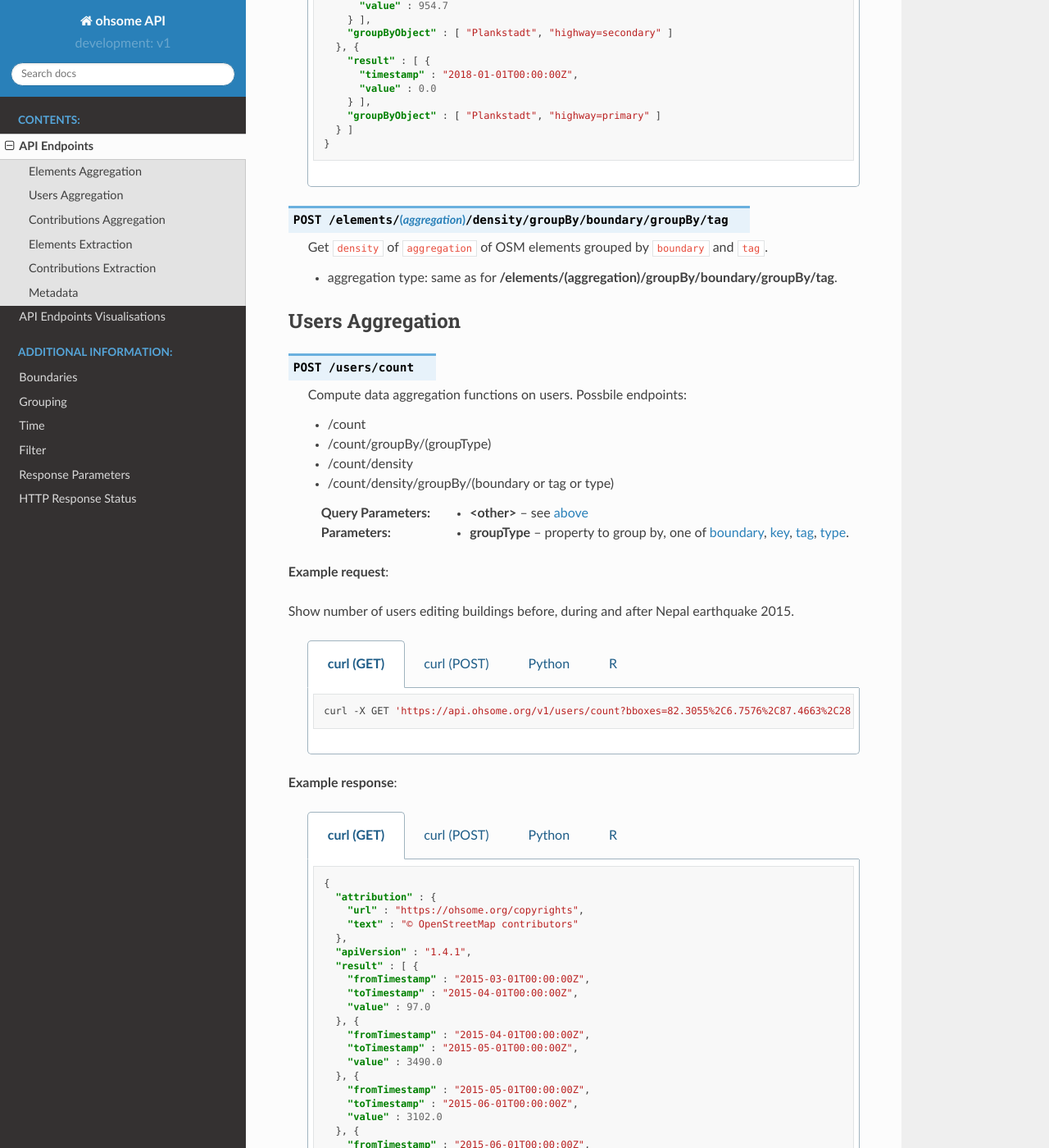
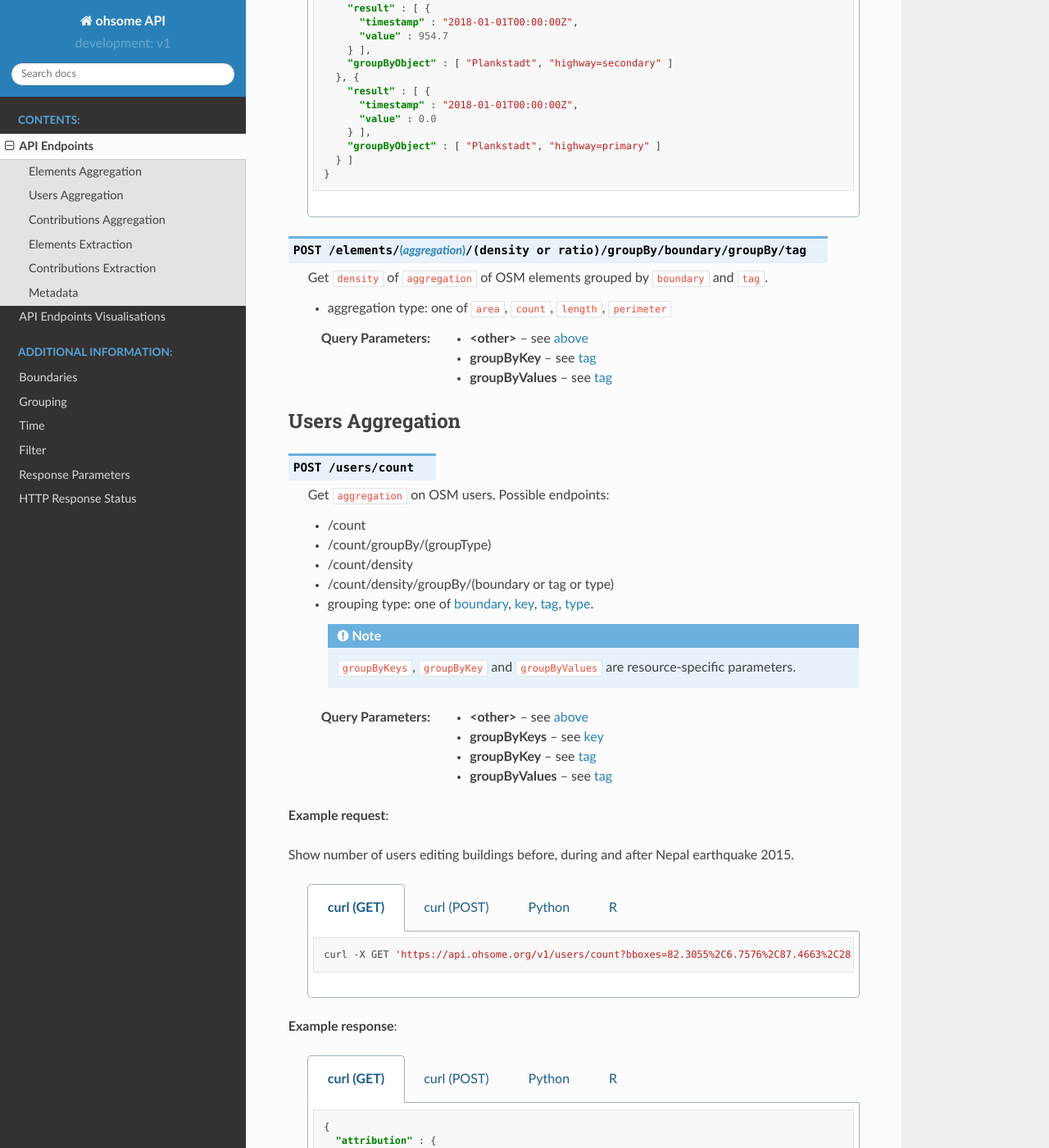
Before and after one commit to GIScience/ohsome-api, a Sphinx documentation site: the page built from docs/endpoints.rst, in a window 1280 px wide and 1400 px high, scrolled down 6559 px. Shown: the whole window at 82% size. Built offline with Sphinx 7.4.7 and the Read the Docs theme 2.0.0, drawn with Linux system fonts in a browser that asks for light colours; some of the changed text lies outside the part shown.

Commit message:
docs: improve aggregation endpoints

```diff
--- a/docs/endpoints.rst
+++ b/docs/endpoints.rst
@@ -1,6 +1,5 @@
 API Endpoints
 =============
-
 
 .. note:: For **POST requests** the fields are given analogous to **GET requests**. When you just have a smaller set of spatial parameters,
     a GET request fits perfectly. POST mostly makes sense when you start to use GeoJSON as input geometries.
@@ -33,7 +32,6 @@
 .. _time: time.html#time
 .. _filter: filter.html#filter
 
-
 **Example request**:
 
 How big is the area of farmland in the region Rhein-Neckar?
@@ -42,16 +40,13 @@
 
    .. code-tab:: bash curl (GET)
 
-
       curl -X GET 'https://api.ohsome.org/v1/elements/area?bboxes=8.625%2C49.3711%2C8.7334%2C49.4397&format=json&time=2014-01-01&filter=landuse%3Dfarmland%20and%20type%3Away'
 
    .. code-tab:: bash curl (POST)
 
-
       curl -X POST 'https://api.ohsome.org/v1/elements/area' --data-urlencode 'bboxes=8.625,49.3711,8.7334,49.4397' --data-urlencode 'format=json' --data-urlencode 'time=2014-01-01' --data-urlencode 'filter=landuse=farmland and type:way'
 
    .. code-tab:: python Python
-
 
        import requests
        URL = 'https://api.ohsome.org/v1/elements/area'
@@ -61,11 +56,9 @@
 
    .. code-tab:: r R
 
-
        library(httr)
        r <- POST("https://api.ohsome.org/v1/elements/area", encode = "form", body = list(bboxes = "8.625,49.3711,8.7334,49.4397", filter = "landuse=farmland and type:way", time = "2014-01-01"))
        r
-
 
 **Example response**:
 
@@ -99,7 +92,6 @@
        } ]
      }
 
-
    .. code-tab:: json Python
 
      {
@@ -128,7 +120,6 @@
        } ]
      }
 
-
 .. http:post :: /elements/(aggregation)/density
 
    Get density of ``aggregation`` of OSM elements in the total query area per square-kilometers.
@@ -195,7 +186,6 @@
                  "value" : 0.79
                } ]
              }
-
 
        .. code-tab:: json Python
 
@@ -297,7 +287,6 @@
                } ]
              }
 
-
        .. code-tab:: json curl (POST)
 
              {
@@ -324,8 +313,6 @@
                } ]
              }
 
-
-
        .. code-tab:: json Python
 
              {
@@ -385,19 +372,17 @@
    * aggregation type: one of ``area``, ``count``, ``length``, ``perimeter``
    * grouping type: one of boundary_, key_, tag_, type_.
 
+   .. note:: ``groupByKeys``, ``groupByKey`` and ``groupByValues`` are resource-specific parameters.
+
    :query <other>: see above_
-   :query groupByKeys: see groupBy_
-   :query groupByKey: see groupBy_
-   :query groupByValues: see groupBy_
+   :query groupByKeys: see key_
+   :query groupByKey: see tag_
+   :query groupByValues: see tag_
 .. _boundary: group-by.html#boundary
 .. _key: group-by.html#key
 .. _tag: group-by.html#tag
 .. _type: group-by.html#type
 .. _groupBy: group-by.html
-
-.. note:: For **groupBy/key** and **groupBy/tag**,
-          there are additional resource-specific parameters, which you can find at groupBy_.
-
 
 **Example request**:
 
@@ -460,7 +445,6 @@
               } ]
             }
 
-
           .. code-tab:: json curl (POST)
 
             {
@@ -553,8 +537,11 @@
    Get ``density`` of ``aggregation`` of OSM elements grouped by ``groupType``.
 
    * aggregation type: one of ``area``, ``count``, ``length``, ``perimeter``
-   * grouping type: see above - Same as for **aggregation** of OSM elements grouped by **groupType** but without **groupBy/key**.
-
+   * grouping type: one of boundary_, tag_, type_.
+
+   :query <other>: see above_
+   :query groupByKey: see tag_
+   :query groupByValues: see tag_
 
 .. http:post :: /elements/(aggregation)/groupBy/boundary/groupBy/tag
 
@@ -562,13 +549,15 @@
 
    * aggregation type: one of ``area``, ``count``, ``length``, ``perimeter``
 
-   :query <other>: see above
-   :query groupByKey: see groupBy_
-   :query groupByValues: see groupBy_
+   :query <other>: see above_
+   :query groupByKey: see tag_
+   :query groupByValues: see tag_
+
 .. _boundary: group-by.html#boundary
 .. _key: group-by.html#key
 .. _tag: group-by.html#tag
 .. _type: group-by.html#type
+.. _tag&boundary: group-by.html#tag-and-boundary
 .. _groupBy: group-by.html
 
 **Example request**:
@@ -662,7 +651,6 @@
              } ]
            }
 
-
          .. code-tab:: json curl (POST)
 
            {
@@ -840,28 +828,36 @@
              } ]
            }
 
-
-.. http:post :: /elements/(aggregation)/density/groupBy/boundary/groupBy/tag
+.. http:post :: /elements/(aggregation)/(density or ratio)/groupBy/boundary/groupBy/tag
 
    Get ``density`` of ``aggregation`` of OSM elements grouped by ``boundary`` and ``tag``.
 
-   * aggregation type: same as for **/elements/(aggregation)/groupBy/boundary/groupBy/tag**.
-
+   * aggregation type: one of ``area``, ``count``, ``length``, ``perimeter``
+
+   :query <other>: see above_
+   :query groupByKey: see tag_
+   :query groupByValues: see tag_
 
 Users Aggregation
 -----------------
 
 .. http:post :: /users/count
 
-    Compute data aggregation functions on users. Possbile endpoints:
+    Get ``aggregation`` on OSM users. Possible endpoints:
 
     * /count
     * /count/groupBy/(groupType)
     * /count/density
     * /count/density/groupBy/(boundary or tag or type)
 
+    * grouping type: one of boundary_, key_, tag_, type_.
+
+     .. note:: ``groupByKeys``, ``groupByKey`` and ``groupByValues`` are resource-specific parameters.
+
     :query <other>: see above_
-    :param groupType: property to group by, one of boundary_, key_, tag_, type_.
+    :query groupByKeys: see key_
+    :query groupByKey: see tag_
+    :query groupByValues: see tag_
 
 **Example request**:
 
@@ -891,7 +887,6 @@
         r <- POST("https://api.ohsome.org/v1/users/count", encode = "form", body = list(bboxes = "82.3055,6.7576,87.4663,28.7025", filter = "building=* and type:way", time = "2015-03-01/2015-08-01/P1M"))
         r
 
-
 **Example response**:
 
    .. tabs::
@@ -927,7 +922,6 @@
         } ]
       }
 
-
     .. code-tab:: json curl (POST)
 
       {
@@ -959,7 +953,6 @@
         } ]
       }
 
-
     .. code-tab:: json Python
 
       {
@@ -1022,13 +1015,17 @@
         } ]
       }
 
-
 Contributions Aggregation
 -------------------------
 
 .. http:post :: /contributions/count
 
-   Get the count of the contributions provided to the OSM data. This endpoint does not support the deprecated ``types``, ``keys``, ``values`` parameters.
+   Get the count of the contributions provided to the OSM data. This endpoint does not support the deprecated ``types``, ``keys``, ``values`` parameters. Possible endpoints:
+
+    * /count
+    * /count/density
+
+   :query <other>: see above_
 
 .. note:: The /contributions/count endpoint is a new feature that is in the experimental status, meaning it is still under internal evaluation and might be subject to changes in the upcoming minor or patch releases.
 
@@ -1059,7 +1056,6 @@
         library(httr)
         r <- POST("https://api.ohsome.org/v1/contributions/count", encode = "form", body = list(bboxes = "8.699053,49.411842,8.701311,49.412893", time = "2010-01-01,2020-01-01", filter = "id:way/140112810"))
         r
-
 
 **Example response**:
 
@@ -1099,7 +1095,6 @@
 	  ]
 	}
 
-
    .. code-tab:: json Python
 
 	{
@@ -1134,7 +1129,6 @@
 	  ]
 	}
 
-
 .. http:post :: /contributions/count/density
 
    Get the density of the count of contributions in the total query area in counts per square-kilometers. This endpoint does not support the deprecated ``types``, ``keys``, ``values`` parameters.
@@ -1241,18 +1235,16 @@
 	  ]
 	}
 
-
 Elements Extraction
 -------------------
 .. http:post :: /elements/(geometryType)
 
    Get the state of OSM data at the given timestamp(s) as a GeoJSON feature collection where object geometries are returned as the given ``geometryType`` (geometry, bbox, or centroid).
 
+   :query <other>: see above_ (except **format**)
    :query time: required; format same as described in time_
    :query properties: specifies what properties should be included for each feature representing an OSM element: ‘tags’ and/or 'metadata’; multiple values can be delimited by commas; default: empty
    :query clipGeometry: boolean operator to specify whether the returned geometries of the features should be clipped to the query's spatial boundary (‘true’), or not (‘false’); default: ‘true’
-   :query <other>: see above_ (except **format**)
-
 
 .. note:: The extraction endpoints always return a .geojson file.
 
@@ -1284,7 +1276,6 @@
         r <- POST("https://api.ohsome.org/v1/elements/geometry", encode = "form",body = list(bboxes = "8.625,49.3711,8.7334,49.4397", filter = "amenity=bicycle_rental and type:node", time = "2019-09-01"))
         r
 
-
 **Example response**:
 
    .. tabs::
@@ -1305,7 +1296,6 @@
     .. code-tab:: text R
 
       file ohsome.geojson
-
 
 .. http:post :: /elementsFullHistory/(geometryType)
 
@@ -1431,7 +1421,6 @@
         ]
       }
 
-
     .. code-tab:: text Python
 
       {
@@ -1507,7 +1496,6 @@
         ...
         ]
       }
-
 
 Contributions Extraction
 ------------------------
@@ -1634,7 +1622,6 @@
         }]
       }
 
-
     .. code-tab:: text curl (POST)
 
       {
@@ -1710,7 +1697,6 @@
         }]
       }
 
-
     .. code-tab:: text Python
 
       {
@@ -1786,7 +1772,6 @@
         }]
       }
 
-
     .. code-tab:: text R
 
       {
@@ -1948,7 +1933,6 @@
         }]
       }
 
-
     .. code-tab:: text curl (POST)
 
       {
@@ -1996,7 +1980,6 @@
         }]
       }
 
-
     .. code-tab:: text Python
 
       {
@@ -2044,7 +2027,6 @@
         }]
       }
 
-
     .. code-tab:: text R
 
       {
@@ -2092,7 +2074,6 @@
         }]
       }
 
-
 Metadata
 --------
 
@@ -2122,7 +2103,6 @@
         library(httr)
         r <- GET("https://api.ohsome.org/v1/metadata")
         r
-
 
 **Example response**:
 
```
